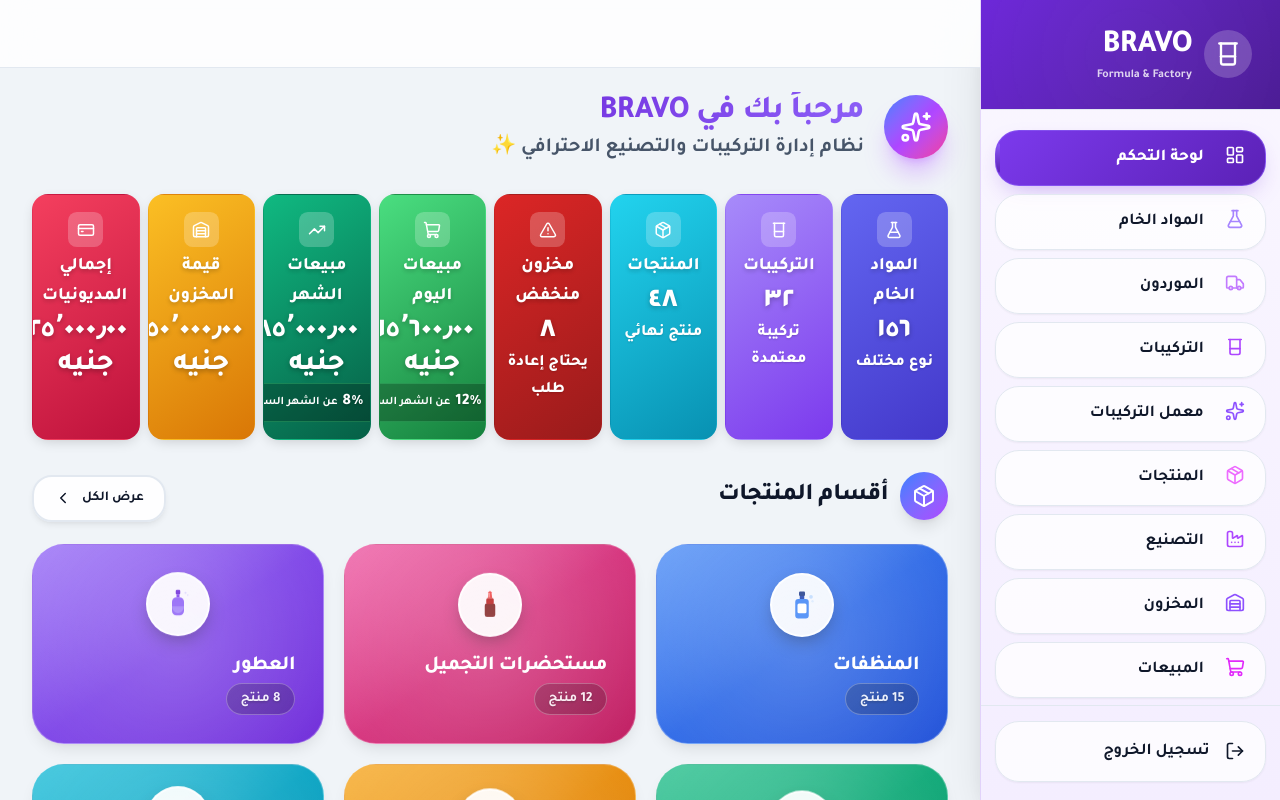
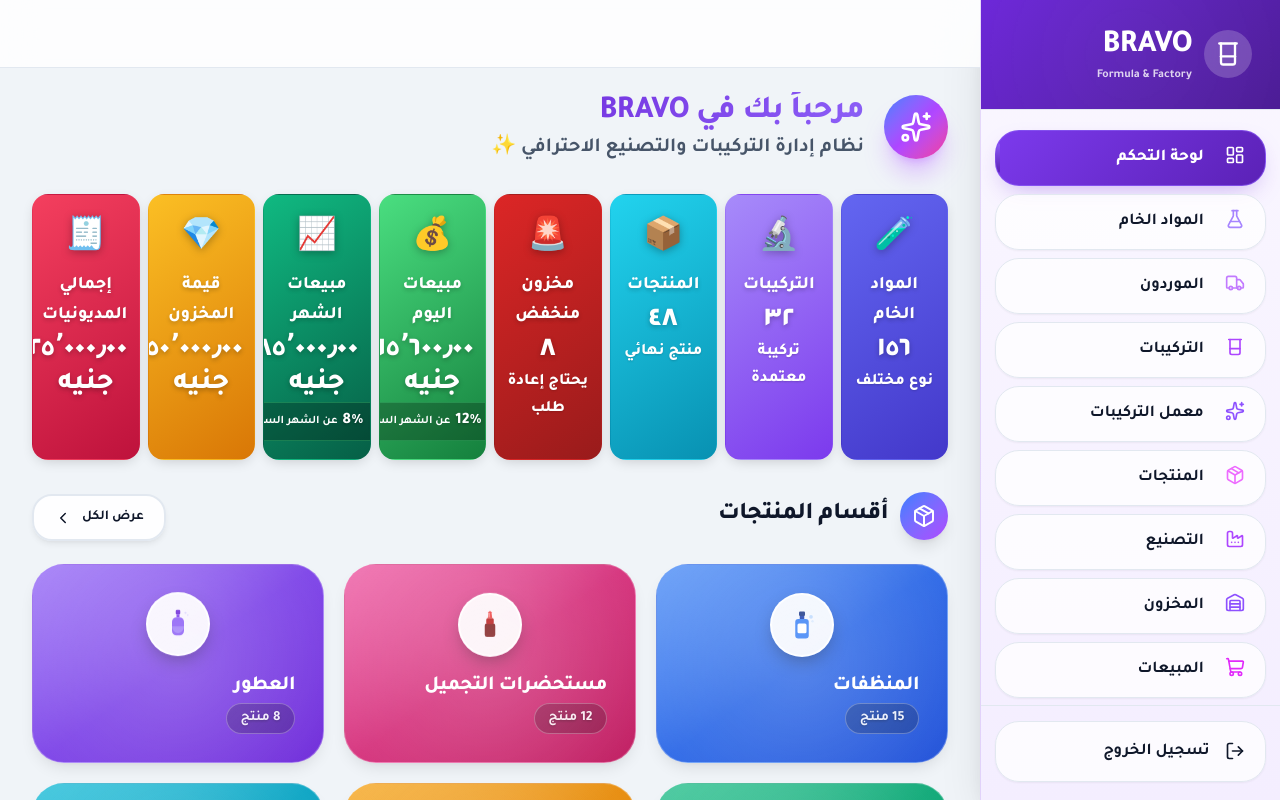
Before and after one commit to fantazia1110-design/BRAVO-new-sestym-, a Next.js app: page / in a window 1280 px wide. Shown: the top 800 px of the page. Built offline with nearby package versions, Linux system fonts and the light colour scheme.

Commit message:
أيقونات ملونة ومعبرة - إيموجي حقيقية لكل قسم
Co-authored-by: arena-agent <297053741+arena-agent@users.noreply.github.com>

```diff
--- a/src/app/page.tsx
+++ b/src/app/page.tsx
@@ -122,7 +122,7 @@ export default function DashboardPage() {
           title="المواد الخام"
           value={formatNumber(stats.rawMaterials, 0)}
           subtitle="نوع مختلف"
-          icon={<FlaskConical size={18} />}
+          icon={<span>🧪</span>}
           delay={1}
           color="#4338ca"
           colorLight="#6366f1"
@@ -131,7 +131,7 @@ export default function DashboardPage() {
           title="التركيبات"
           value={formatNumber(stats.formulas, 0)}
           subtitle="تركيبة معتمدة"
-          icon={<Beaker size={18} />}
+          icon={<span>🔬</span>}
           delay={2}
           color="#7c3aed"
           colorLight="#a78bfa"
@@ -140,7 +140,7 @@ export default function DashboardPage() {
           title="المنتجات"
           value={formatNumber(stats.products, 0)}
           subtitle="منتج نهائي"
-          icon={<Package size={18} />}
+          icon={<span>📦</span>}
           delay={3}
           color="#0891b2"
           colorLight="#22d3ee"
@@ -149,7 +149,7 @@ export default function DashboardPage() {
           title="مخزون منخفض"
           value={formatNumber(stats.lowStockItems, 0)}
           subtitle="يحتاج إعادة طلب"
-          icon={<AlertTriangle size={18} />}
+          icon={<span>🚨</span>}
           delay={4}
           color="#991b1b"
           colorLight="#dc2626"
@@ -157,7 +157,7 @@ export default function DashboardPage() {
         <StatCard
           title="مبيعات اليوم"
           value={formatCurrency(stats.todaySales)}
-          icon={<ShoppingCart size={18} />}
+          icon={<span>💰</span>}
           trend={{ value: 12, isPositive: true }}
           delay={5}
           color="#15803d"
@@ -166,7 +166,7 @@ export default function DashboardPage() {
         <StatCard
           title="مبيعات الشهر"
           value={formatCurrency(stats.monthSales)}
-          icon={<TrendingUp size={18} />}
+          icon={<span>📈</span>}
           trend={{ value: 8, isPositive: true }}
           delay={6}
           color="#065f46"
@@ -175,7 +175,7 @@ export default function DashboardPage() {
         <StatCard
           title="قيمة المخزون"
           value={formatCurrency(stats.inventoryValue)}
-          icon={<Warehouse size={18} />}
+          icon={<span>💎</span>}
           delay={7}
           color="#d97706"
           colorLight="#fbbf24"
@@ -183,7 +183,7 @@ export default function DashboardPage() {
         <StatCard
           title="إجمالي المديونيات"
           value={formatCurrency(stats.totalDebts)}
-          icon={<CreditCard size={18} />}
+          icon={<span>🧾</span>}
           delay={8}
           color="#be123c"
           colorLight="#f43f5e"
--- a/src/components/ui/StatCard.tsx
+++ b/src/components/ui/StatCard.tsx
@@ -107,12 +107,12 @@ export default function StatCard({
 
       {/* الأيقونة */}
       <div style={{
-        width: '2.2rem', height: '2.2rem', margin: '0 auto 0.3rem',
-        borderRadius: '0.55rem', background: 'rgba(255,255,255,0.22)',
+        fontSize: '2rem', margin: '0 auto 0.3rem',
         display: 'flex', alignItems: 'center', justifyContent: 'center',
         position: 'relative', zIndex: 2,
         transition: 'transform 0.35s ease',
-        transform: hovered ? 'scale(1.15) rotate(8deg)' : 'scale(1) rotate(0deg)',
+        transform: hovered ? 'scale(1.2) rotate(8deg)' : 'scale(1) rotate(0deg)',
+        filter: 'drop-shadow(0 2px 4px rgba(0,0,0,0.3))',
       }}>
         {icon}
       </div>
```
